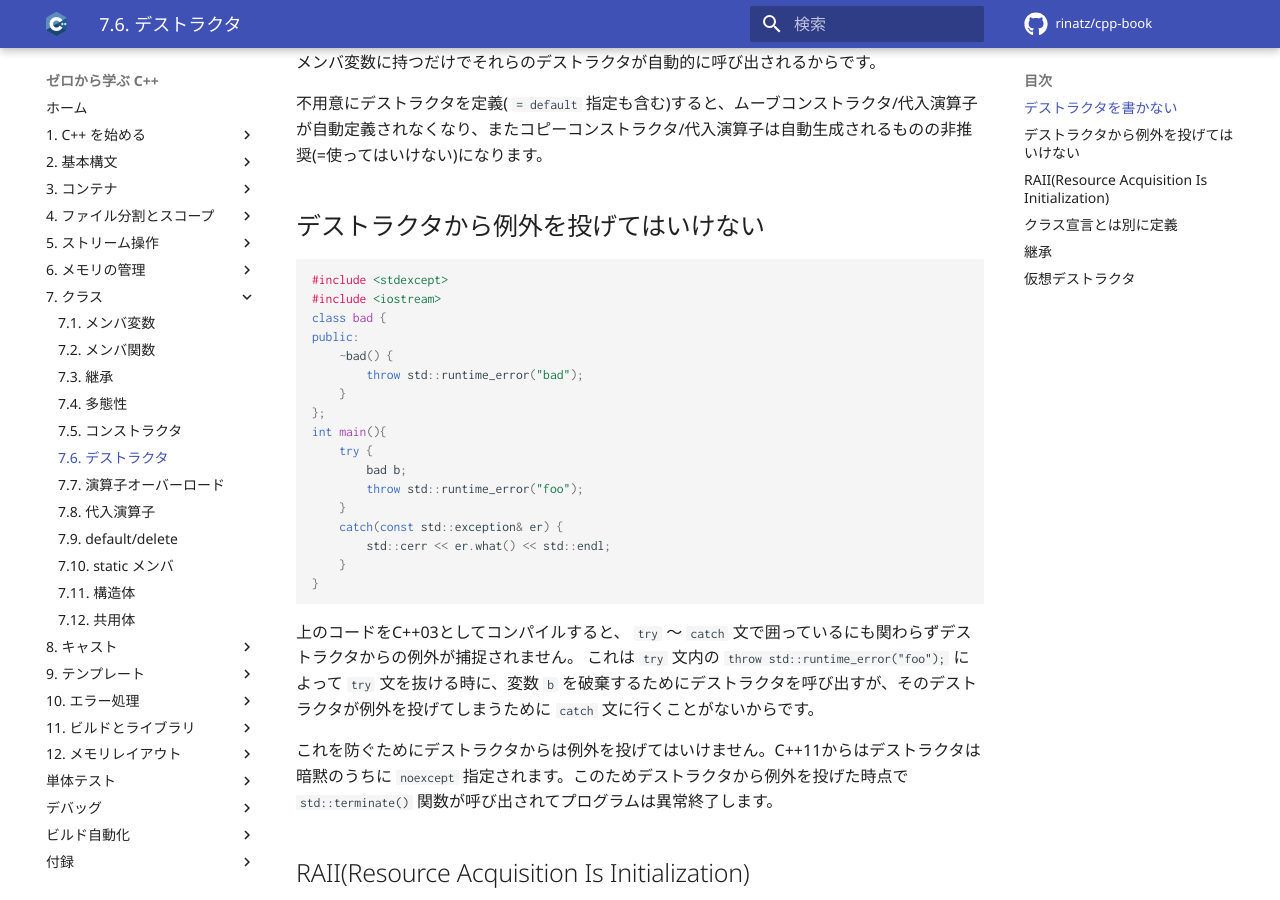
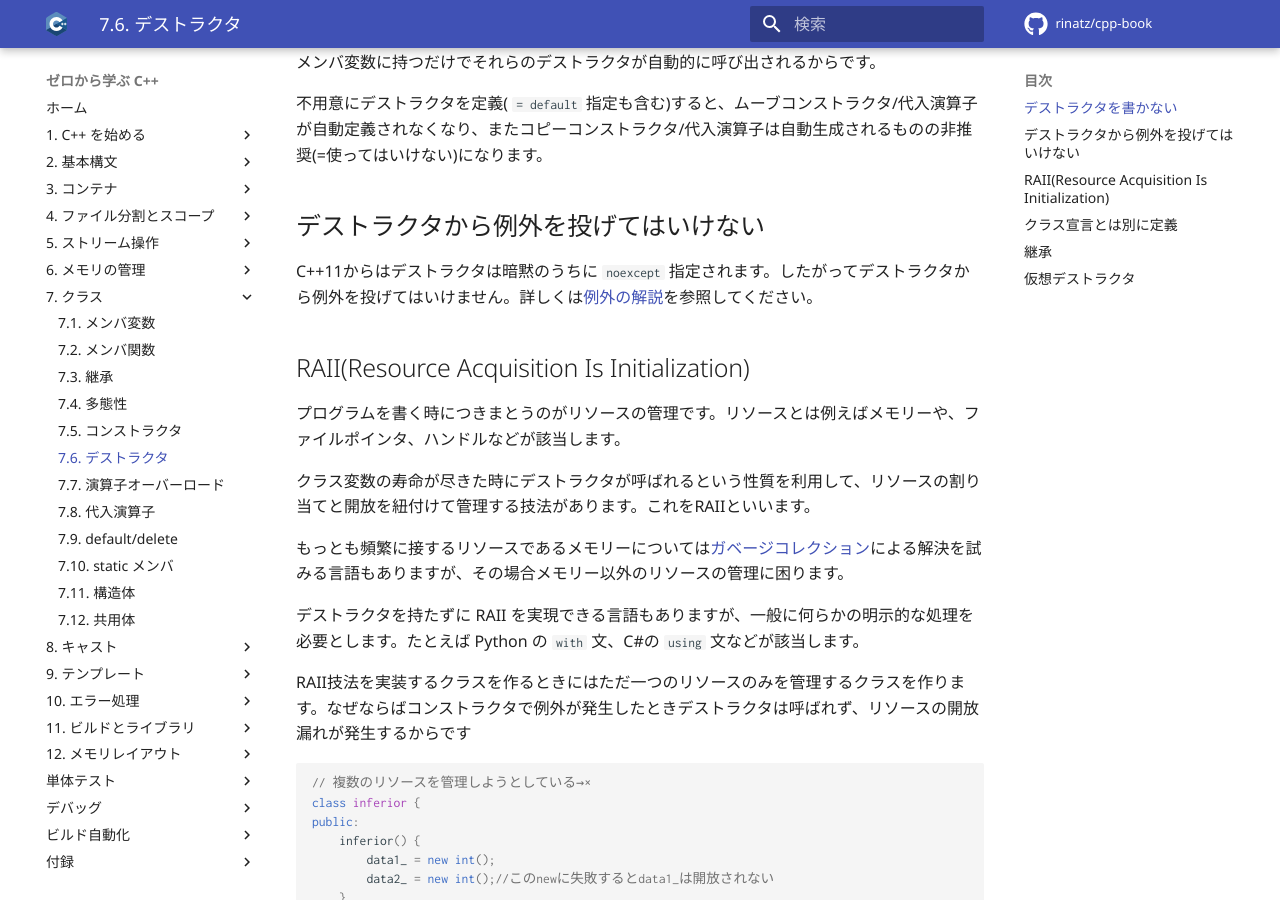
Before and after one commit to rinatz/cpp-book, an MkDocs documentation site: the page built from docs/ch07-06-destructors.md, in a window 1280 px wide and 900 px high, scrolled down 1154 px. Built offline with MkDocs 1.6.1 and Material for MkDocs 9.7.7, drawn with Linux system fonts in a browser that asks for light colours; comment, search, counter and statistics services are not loaded.

Commit message:
fix(destructors): exception about destructor is described at ch10-01-exceptions

````diff
--- a/docs/ch07-06-destructors.md
+++ b/docs/ch07-06-destructors.md
@@ -57,30 +57,7 @@ int main() {
 
 ## デストラクタから例外を投げてはいけない
 
-```cpp
-#include <stdexcept>
-#include <iostream>
-class bad {
-public:
-    ~bad() {
-        throw std::runtime_error("bad");
-    }
-};
-int main(){
-    try {
-        bad b;
-        throw std::runtime_error("foo");
-    }
-    catch(const std::exception& er) {
-        std::cerr << er.what() << std::endl;
-    }
-}
-```
-
-上のコードをC++03としてコンパイルすると、 `try` ～ `catch` 文で囲っているにも関わらずデストラクタからの例外が捕捉されません。
-これは `try` 文内の `throw std::runtime_error("foo");` によって `try` 文を抜ける時に、変数 `b` を破棄するためにデストラクタを呼び出すが、そのデストラクタが例外を投げてしまうために `catch` 文に行くことがないからです。
-
-これを防ぐためにデストラクタからは例外を投げてはいけません。C++11からはデストラクタは暗黙のうちに `noexcept` 指定されます。このためデストラクタから例外を投げた時点で `std::terminate()` 関数が呼び出されてプログラムは異常終了します。
+C++11からはデストラクタは暗黙のうちに `noexcept` 指定されます。したがってデストラクタから例外を投げてはいけません。詳しくは[例外の解説](ch10-01-exceptions.md)を参照してください。
 
 ## RAII(Resource Acquisition Is Initialization)
 
````
